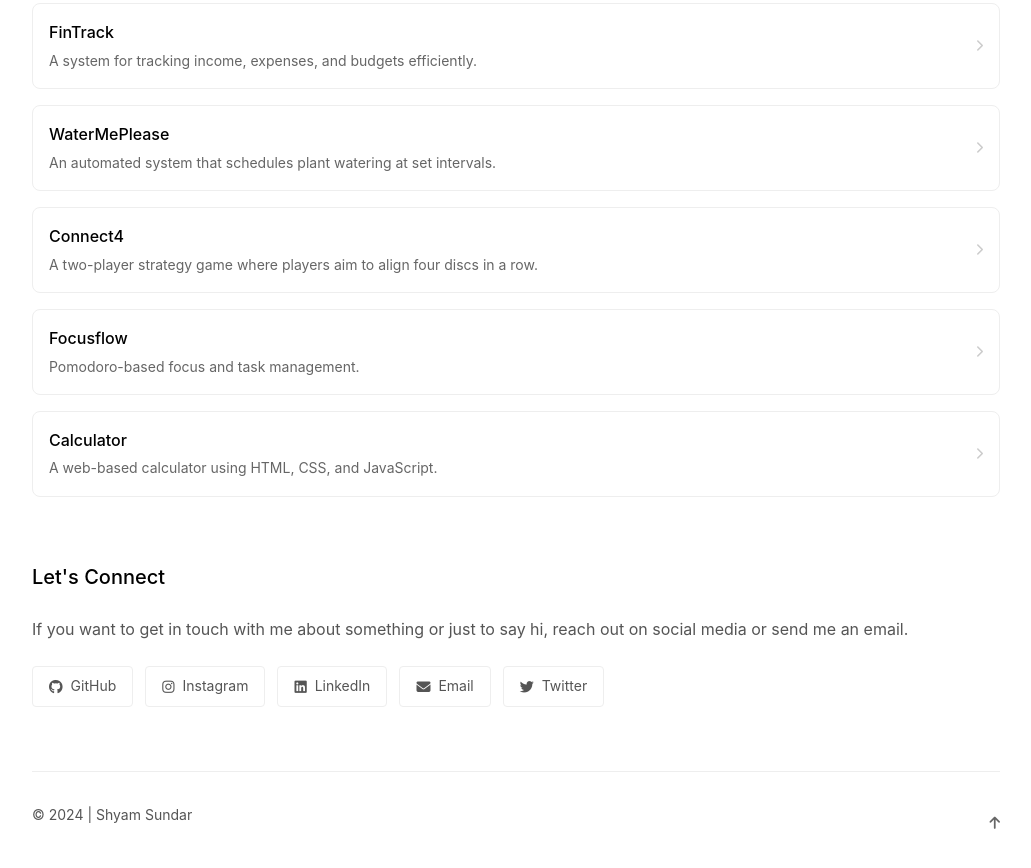
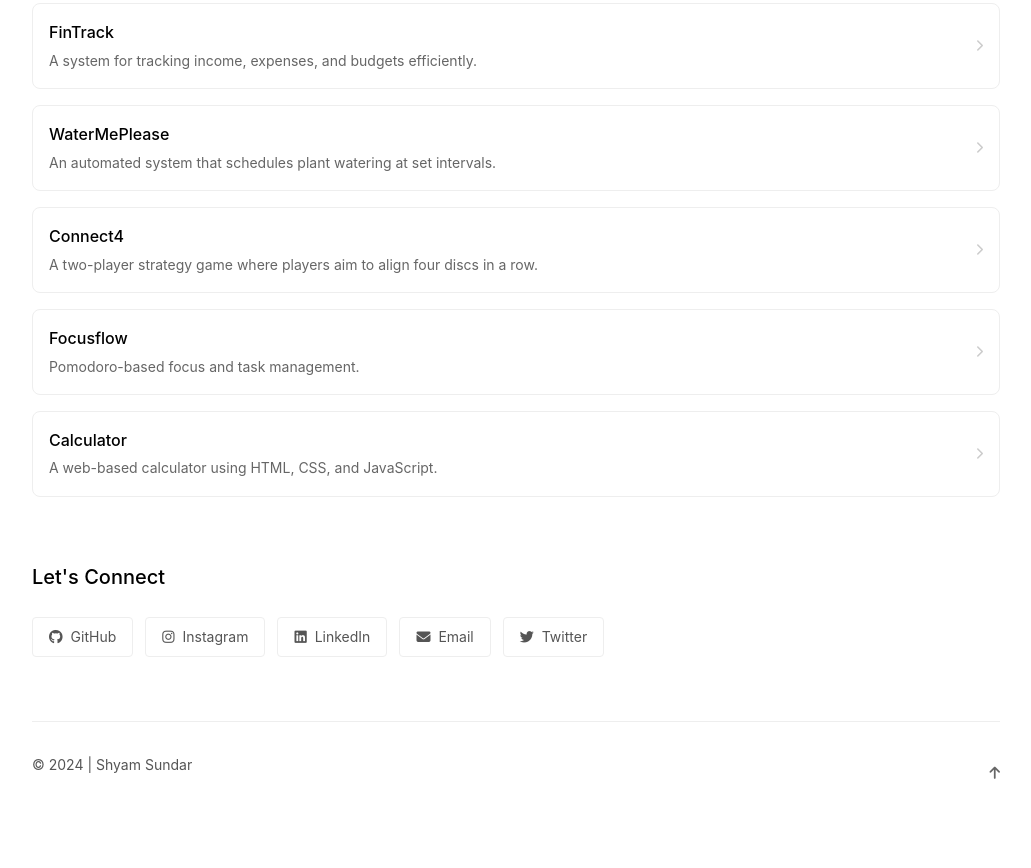
Before and after one commit to shyam050/shyam050.github.io, a plain HTML site: page index.html in a window 1280 px wide. Shown: the part 661-1529 px from the top of the page, without its empty margins (124-1155 px from the left). After the commit the page ends 1486 px from the top, so only its background shows below. Drawn offline with Linux system fonts and the light colour scheme.

Commit message:
Update index.html

```diff
--- a/index.html
+++ b/index.html
@@ -135,10 +135,6 @@
 
       <section class="connect">
         <h2>Let's Connect</h2>
-        <p>
-          If you want to get in touch with me about something or just to say hi,
-          reach out on social media or send me an email.
-        </p>
         <div class="social-links">
           <a href="https://github.com/shyam050" class="social-button"
             ><i class="fab fa-github"></i> GitHub</a
```
